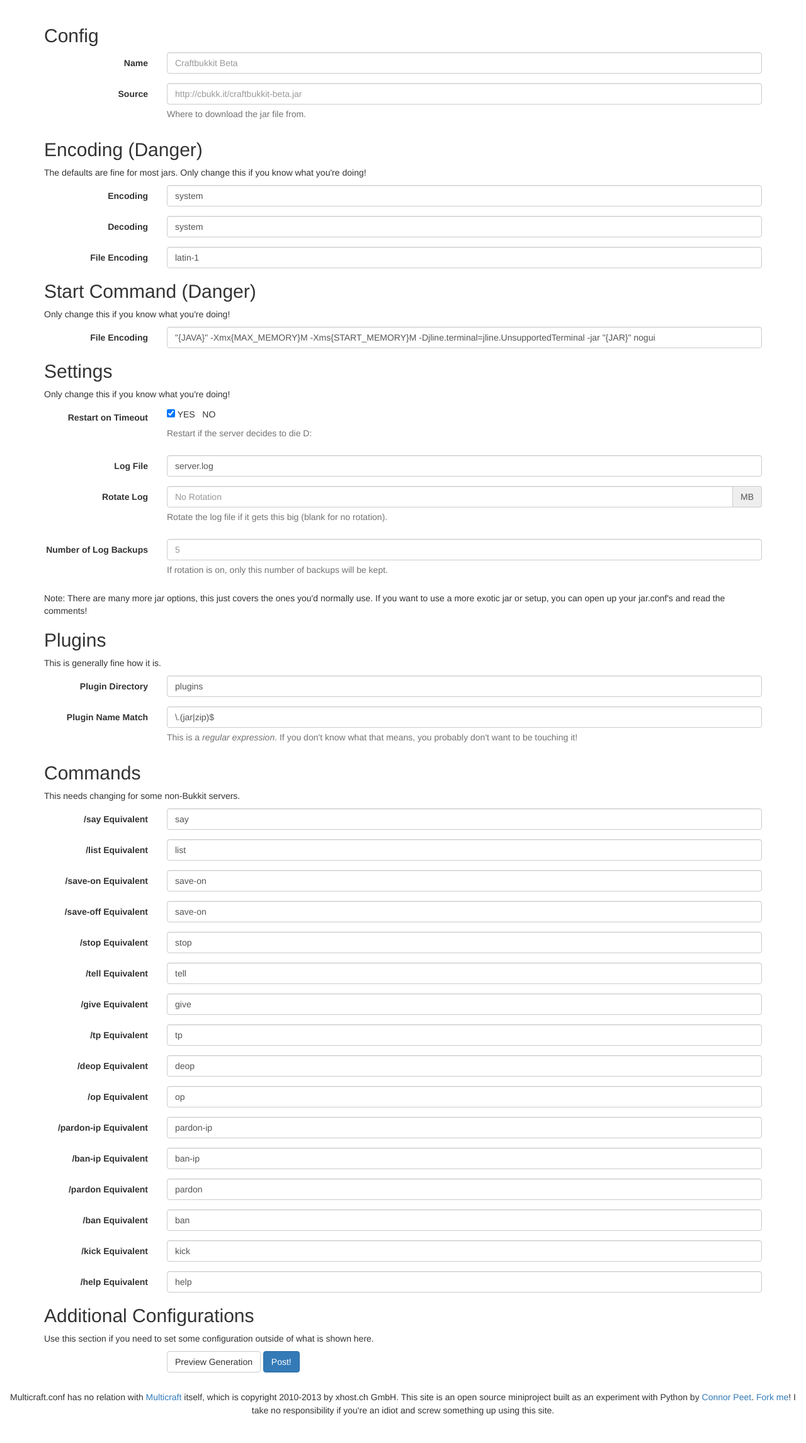
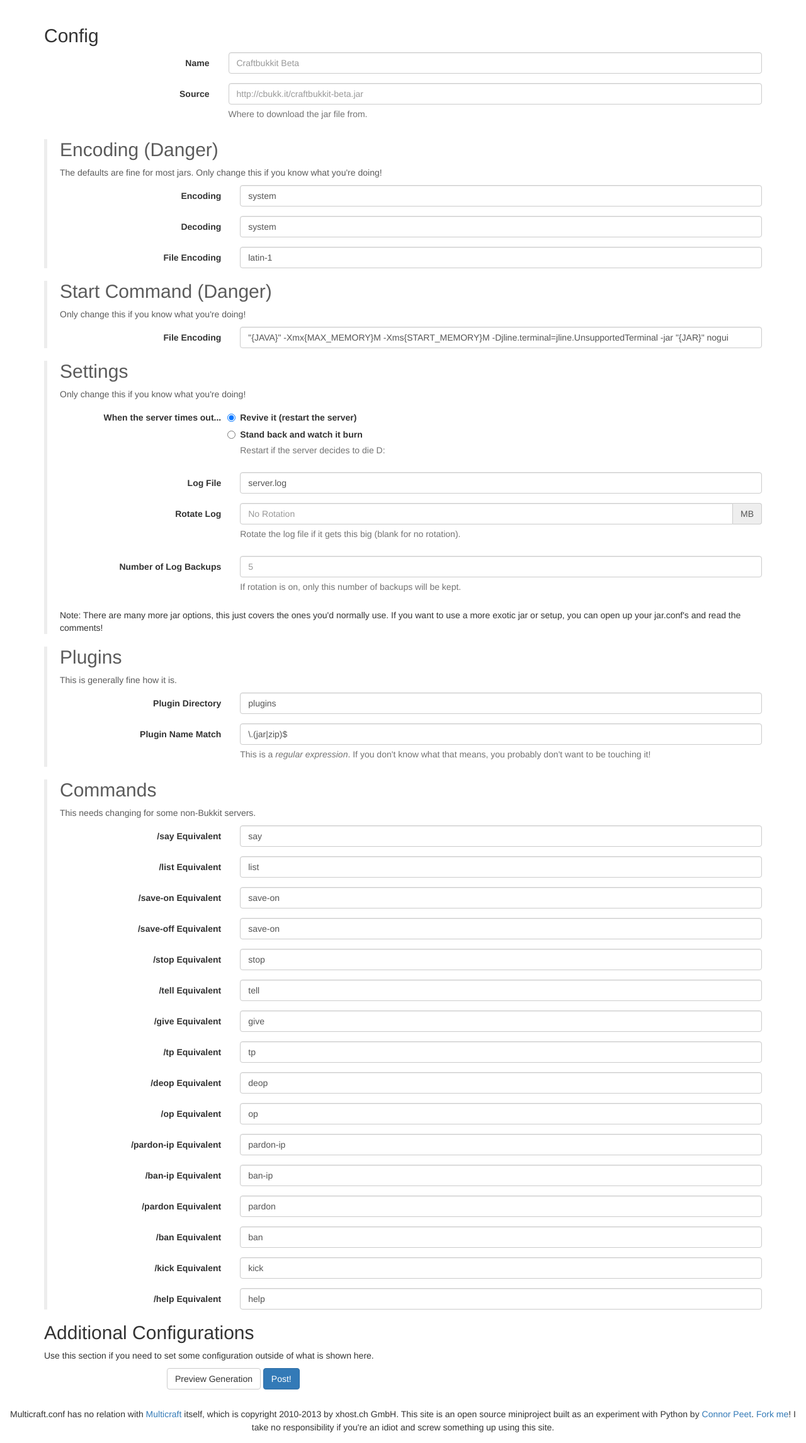
Before and after one commit to connor4312/multicraft.conf, a Flask app: page /create in a window 1280 px wide. Shown: the part 52-2344 px from the top of the page at 63% size. Before the commit the page ends 2300 px from the top, so only its background shows below. Run offline with Flask 2, Linux system fonts and the light colour scheme; style sheets or scripts are compiled from the project's sources; some libraries are stand-ins or nearby versions.

Commit message:
Colapses, styling changes, ajax preview on gen

```diff
--- a/app/generator.py
+++ b/app/generator.py
@@ -23,9 +23,9 @@
 			if not value:
 				output += '#'
 
-			output += attribute + '=' + value + '\n'
+			output += attribute + ' = ' + value + '\n'
 
-	return output
+	return output.strip('\n\r ')
 
 
 @app.route('/create', methods = ['GET', 'POST'])
--- a/app/templates/generate.html
+++ b/app/templates/generate.html
@@ -3,90 +3,90 @@
 <form class="form-horizontal" role="form" action="{{ url_for('show_view') }}" method="POST" id="js-generateform">
 	<h2>Config</h2>
 	<div class="form-group">
-		<label class="col-sm-2 control-label">Name</label>
-		<div class="col-sm-10">
+		<label class="col-md-3 control-label">Name</label>
+		<div class="col-md-9">
 			<input type="text" class="form-control" name="config_name" placeholder="Craftbukkit Beta">
 		</div>
 	</div>
 	<div class="form-group">
-		<label class="col-sm-2 control-label">Source</label>
-		<div class="col-sm-10">
+		<label class="col-md-3 control-label">Source</label>
+		<div class="col-md-9">
 			<input type="text" class="form-control" name="config_source" placeholder="http://cbukk.it/craftbukkit-beta.jar">
 			<span class="help-block">Where to download the jar file from.</span>
 		</div>
 	</div>
 
-	<section class="collapsable" data-default="hidden">
+	<section class="collapsible" data-default="hidden">
 		<div class="js-head">
 			<h2>Encoding (Danger)</h2>
 			<p>The defaults are fine for most jars. Only change this if you know what you're doing!</p>
 		</div>
 		<div class="js-reveal">
 			<div class="form-group">
-				<label class="col-sm-2 control-label">Encoding</label>
-				<div class="col-sm-10">
+				<label class="col-md-3 control-label">Encoding</label>
+				<div class="col-md-9">
 					<input type="text" class="form-control" name="encoding_encoding" placeholder="system" value="system">
 				</div>
 			</div>
 			<div class="form-group">
-				<label class="col-sm-2 control-label">Decoding</label>
-				<div class="col-sm-10">
+				<label class="col-md-3 control-label">Decoding</label>
+				<div class="col-md-9">
 					<input type="text" class="form-control" name="encoding_decoding" placeholder="system" value="system">
 				</div>
 			</div>
 			<div class="form-group">
-				<label class="col-sm-2 control-label">File Encoding</label>
-				<div class="col-sm-10">
+				<label class="col-md-3 control-label">File Encoding</label>
+				<div class="col-md-9">
 					<input type="text" class="form-control" name="encoding_fileEncoding" placeholder="latin-1" value="latin-1">
 				</div>
 			</div>
 		</div>
 	</section>
 
-	<section class="collapsable" data-default="hidden">
+	<section class="collapsible" data-default="hidden">
 		<div class="js-head">
 			<h2>Start Command (Danger)</h2>
 			<p>Only change this if you know what you're doing!</p>
 		</div>
 		<div class="js-reveal">
 			<div class="form-group">
-				<label class="col-sm-2 control-label">File Encoding</label>
-				<div class="col-sm-10">
+				<label class="col-md-3 control-label">File Encoding</label>
+				<div class="col-md-9">
 					<input type="text" class="form-control" name="start_command" placeholder='"{JAVA}" -Xmx{MAX_MEMORY}M -Xms{START_MEMORY}M -Djline.terminal=jline.UnsupportedTerminal -jar "{JAR}" nogui' value='"{JAVA}" -Xmx{MAX_MEMORY}M -Xms{START_MEMORY}M -Djline.terminal=jline.UnsupportedTerminal -jar "{JAR}" nogui'>
 				</div>
 			</div>
 		</div>
 	</section>
 
-	<section class="collapsable" data-default="hidden">
+	<section class="collapsible" data-default="hidden">
 		<div class="js-head">
 			<h2>Settings</h2>
 			<p>Only change this if you know what you're doing!</p>
 		</div>
 		<div class="js-reveal">
 			<div class="form-group">
-				<label class="col-sm-2 control-label">Restart on Timeout</label>
-				<div class="col-sm-10">
-					<div class="switch has-switch">
-						<div class="switch-on">
-							<input type="checkbox" checked="1" data-toggle="switch" name="settings_restartOnTimeout">
-							<span class="switch-left">YES</span>
-							<label>&nbsp;</label>
-							<span class="switch-right">NO</span>
-						</div>
-					</div>
+				<label class="col-md-3 control-label">When the server times out...</label>
+				<div class="col-md-9">
+					<label class="radio">
+						<input type="radio" name="settings_restartOnTimeout" value="True" data-toggle="radio" checked="">
+						Revive it (restart the server)
+					</label>
+					<label class="radio">
+						<input type="radio" name="settings_restartOnTimeout" value="False" data-toggle="radio">
+						Stand back and watch it burn
+					</label>
 					<span class="help-block">Restart if the server decides to die D:</span>
 				</div>
 			</div>
 			<div class="form-group">
-				<label class="col-sm-2 control-label">Log File</label>
-				<div class="col-sm-10">
+				<label class="col-md-3 control-label">Log File</label>
+				<div class="col-md-9">
 					<input type="text" class="form-control" name="settings_logFile" placeholder="server.log" value="server.log">
 				</div>
 			</div>
 			<div class="form-group">
-				<label class="col-sm-2 control-label">Rotate Log</label>
-				<div class="col-sm-10">
+				<label class="col-md-3 control-label">Rotate Log</label>
+				<div class="col-md-9">
 					<div class="input-group">
 						<input type="text" class="form-control" name="settings_logRotateSize" placeholder="No Rotation">
 						<span class="input-group-addon">MB</span>
@@ -95,8 +95,8 @@
 				</div>
 			</div>
 			<div class="form-group">
-				<label class="col-sm-2 control-label">Number of Log Backups</label>
-				<div class="col-sm-10">
+				<label class="col-md-3 control-label">Number of Log Backups</label>
+				<div class="col-md-9">
 					<input type="text" class="form-control" name="settings_logBackupCount" placeholder="5">
 					<span class="help-block">If rotation is on, only this number of backups will be kept.</span>
 				</div>
@@ -105,21 +105,21 @@
 		</div>
 	</section>
 
-	<section class="collapsable" data-default="hidden">
+	<section class="collapsible" data-default="hidden">
 		<div class="js-head">
 			<h2>Plugins</h2>
 			<p>This is generally fine how it is.</p>
 		</div>
 		<div class="js-reveal">
 			<div class="form-group">
-				<label class="col-sm-2 control-label">Plugin Directory</label>
-				<div class="col-sm-10">
+				<label class="col-md-3 control-label">Plugin Directory</label>
+				<div class="col-md-9">
 					<input type="text" class="form-control" name="plugins_pluginDir" placeholder="plugins" value="plugins">
 				</div>
 			</div>
 			<div class="form-group">
-				<label class="col-sm-2 control-label">Plugin Name Match</label>
-				<div class="col-sm-10">
+				<label class="col-md-3 control-label">Plugin Name Match</label>
+				<div class="col-md-9">
 					<input type="text" class="form-control" name="plugins_pluginMatch" placeholder="\.(jar|zip)$" value="\.(jar|zip)$">
 					<span class="help-block">This is a <i>regular expression</i>. If you don't know what that means, you probably don't want to be touching it!</span>
 				</div>
@@ -127,105 +127,105 @@
 		</div>
 	</section>
 
-	<section class="collapsable" data-default="hidden">
+	<section class="collapsible" data-default="hidden">
 		<div class="js-head">
 			<h2>Commands</h2>
 			<p>This needs changing for some non-Bukkit servers.</p>
 		</div>
 		<div class="js-reveal">
 			<div class="form-group">
-				<label class="col-sm-2 control-label">/say Equivalent</label>
-				<div class="col-sm-10">
+				<label class="col-md-3 control-label">/say Equivalent</label>
+				<div class="col-md-9">
 					<input type="text" class="form-control" name="commands_say" placeholder="say" value="say">
 				</div>
 			</div>
 			<div class="form-group">
-				<label class="col-sm-2 control-label">/list Equivalent</label>
-				<div class="col-sm-10">
+				<label class="col-md-3 control-label">/list Equivalent</label>
+				<div class="col-md-9">
 					<input type="text" class="form-control" name="commands_list" placeholder="list" value="list">
 				</div>
 			</div>
 			<div class="form-group">
-				<label class="col-sm-2 control-label">/save-on Equivalent</label>
-				<div class="col-sm-10">
+				<label class="col-md-3 control-label">/save-on Equivalent</label>
+				<div class="col-md-9">
 					<input type="text" class="form-control" name="commands_save-on" placeholder="save-on" value="save-on">
 				</div>
 			</div>
 			<div class="form-group">
-				<label class="col-sm-2 control-label">/save-off Equivalent</label>
-				<div class="col-sm-10">
+				<label class="col-md-3 control-label">/save-off Equivalent</label>
+				<div class="col-md-9">
 					<input type="text" class="form-control" name="commands_save-off" placeholder="save-off" value="save-on">
 				</div>
 			</div>
 			<div class="form-group">
-				<label class="col-sm-2 control-label">/stop Equivalent</label>
-				<div class="col-sm-10">
+				<label class="col-md-3 control-label">/stop Equivalent</label>
+				<div class="col-md-9">
 					<input type="text" class="form-control" name="commands_stop" placeholder="stop" value="stop">
 				</div>
 			</div>
 			<div class="form-group">
-				<label class="col-sm-2 control-label">/tell Equivalent</label>
-				<div class="col-sm-10">
+				<label class="col-md-3 control-label">/tell Equivalent</label>
+				<div class="col-md-9">
 					<input type="text" class="form-control" name="commands_tell" placeholder="tell" value="tell">
 				</div>
 			</div>
 			<div class="form-group">
-				<label class="col-sm-2 control-label">/give Equivalent</label>
-				<div class="col-sm-10">
+				<label class="col-md-3 control-label">/give Equivalent</label>
+				<div class="col-md-9">
 					<input type="text" class="form-control" name="commands_give" placeholder="give" value="give">
 				</div>
 			</div>
 			<div class="form-group">
-				<label class="col-sm-2 control-label">/tp Equivalent</label>
-				<div class="col-sm-10">
+				<label class="col-md-3 control-label">/tp Equivalent</label>
+				<div class="col-md-9">
 					<input type="text" class="form-control" name="commands_tp" placeholder="tp" value="tp">
 				</div>
 			</div>
 			<div class="form-group">
-				<label class="col-sm-2 control-label">/deop Equivalent</label>
-				<div class="col-sm-10">
+				<label class="col-md-3 control-label">/deop Equivalent</label>
+				<div class="col-md-9">
 					<input type="text" class="form-control" name="commands_deop" placeholder="deop" value="deop">
 				</div>
 			</div>
 			<div class="form-group">
-				<label class="col-sm-2 control-label">/op Equivalent</label>
-				<div class="col-sm-10">
+				<label class="col-md-3 control-label">/op Equivalent</label>
+				<div class="col-md-9">
 					<input type="text" class="form-control" name="commands_op" placeholder="op" value="op">
 				</div>
 			</div>
 			<div class="form-group">
-				<label class="col-sm-2 control-label">/pardon-ip Equivalent</label>
-				<div class="col-sm-10">
+				<label class="col-md-3 control-label">/pardon-ip Equivalent</label>
+				<div class="col-md-9">
 					<input type="text" class="form-control" name="commands_pardon-ip" placeholder="pardon-ip" value="pardon-ip">
 				</div>
 			</div>
 			<div class="form-group">
-				<label class="col-sm-2 control-label">/ban-ip Equivalent</label>
-				<div class="col-sm-10">
+				<label class="col-md-3 control-label">/ban-ip Equivalent</label>
+				<div class="col-md-9">
 					<input type="text" class="form-control" name="commands_ban-ip" placeholder="ban-ip" value="ban-ip">
 				</div>
 			</div>
 			<div class="form-group">
-				<label class="col-sm-2 control-label">/pardon Equivalent</label>
-				<div class="col-sm-10">
+				<label class="col-md-3 control-label">/pardon Equivalent</label>
+				<div class="col-md-9">
 					<input type="text" class="form-control" name="commands_pardon" placeholder="pardon" value="pardon">
 				</div>
 			</div>
 			<div class="form-group">
-				<label class="col-sm-2 control-label">/ban Equivalent</label>
-				<div class="col-sm-10">
+				<label class="col-md-3 control-label">/ban Equivalent</label>
+				<div class="col-md-9">
 					<input type="text" class="form-control" name="commands_ban" placeholder="ban" value="ban">
 				</div>
 			</div>
 			<div class="form-group">
-				<label class="col-sm-2 control-label">/kick Equivalent</label>
-				<div class="col-sm-10">
+				<label class="col-md-3 control-label">/kick Equivalent</label>
+				<div class="col-md-9">
 					<input type="text" class="form-control" name="commands_kick" placeholder="kick" value="kick">
 				</div>
 			</div>
 			<div class="form-group">
-				<label class="col-sm-2 control-label">/help Equivalent</label>
-				<div class="col-sm-10">
+				<label class="col-md-3 control-label">/help Equivalent</label>
+				<div class="col-md-9">
 					<input type="text" class="form-control" name="commands_help" placeholder="help" value="help">
 				</div>
 			</div>
@@ -237,7 +237,7 @@
 
 
 	<div class="form-group">
-		<div class="col-sm-offset-2 col-sm-10">
+		<div class="col-sm-offset-2 col-md-9">
 			<button type="submit" class="btn btn-default" id="js-previewgen" data-url="{{ url_for('preview_generate_file') }}">Preview Generation</button>
 			<button type="submit" class="btn btn-primary">Post!</button>
 		</div>
--- a/app/templates/layout.html
+++ b/app/templates/layout.html
@@ -39,6 +39,7 @@
 	<script src="//cdnjs.cloudflare.com/ajax/libs/twitter-bootstrap/3.0.2/js/bootstrap.min.js"></script>
 	<script src="//cdnjs.cloudflare.com/ajax/libs/jquery-placeholder/2.0.7/jquery.placeholder.min.js"></script>
 	<script src="//cdnjs.cloudflare.com/ajax/libs/jquery.form/3.45/jquery.form.min.js"></script>
+	<script src="{{ url_for('static', filename='lib/prism.js') }}"></script>
 	<script src="{{ url_for('static', filename='js/application.js') }}"></script>
 </body>
 </html>
--- a/src/css/style.less
+++ b/src/css/style.less
@@ -1,7 +1,30 @@
 @import "../../node_modules/Flat-UI/less/flat-ui.less";
+@import "prism.less";
 
 footer {
 	padding: 1em;
 	text-align: center;
 	line-height: 1.5em;
 }
+
+.collapsible {
+
+	border-left: 5px solid #ededed;
+	padding-left: 20px;
+
+	.js-head {
+		cursor: pointer;
+		opacity: 0.8;
+	}
+
+	&.active .js-head, &:hover .js-head {
+		opacity: 1;
+	}
+}
+
+code {
+	background: #f5f2f0;
+	display: block;
+	padding: 20px !important;
+	margin: 0px;
+}
```
Also changed, not shown: src/css/prism.less (added, +123 -0 lines), app/static/images/switch/mask-square.png (added), app/static/images/switch/mask.png (added), app/static/lib/prism.js (added), 3 other files.
